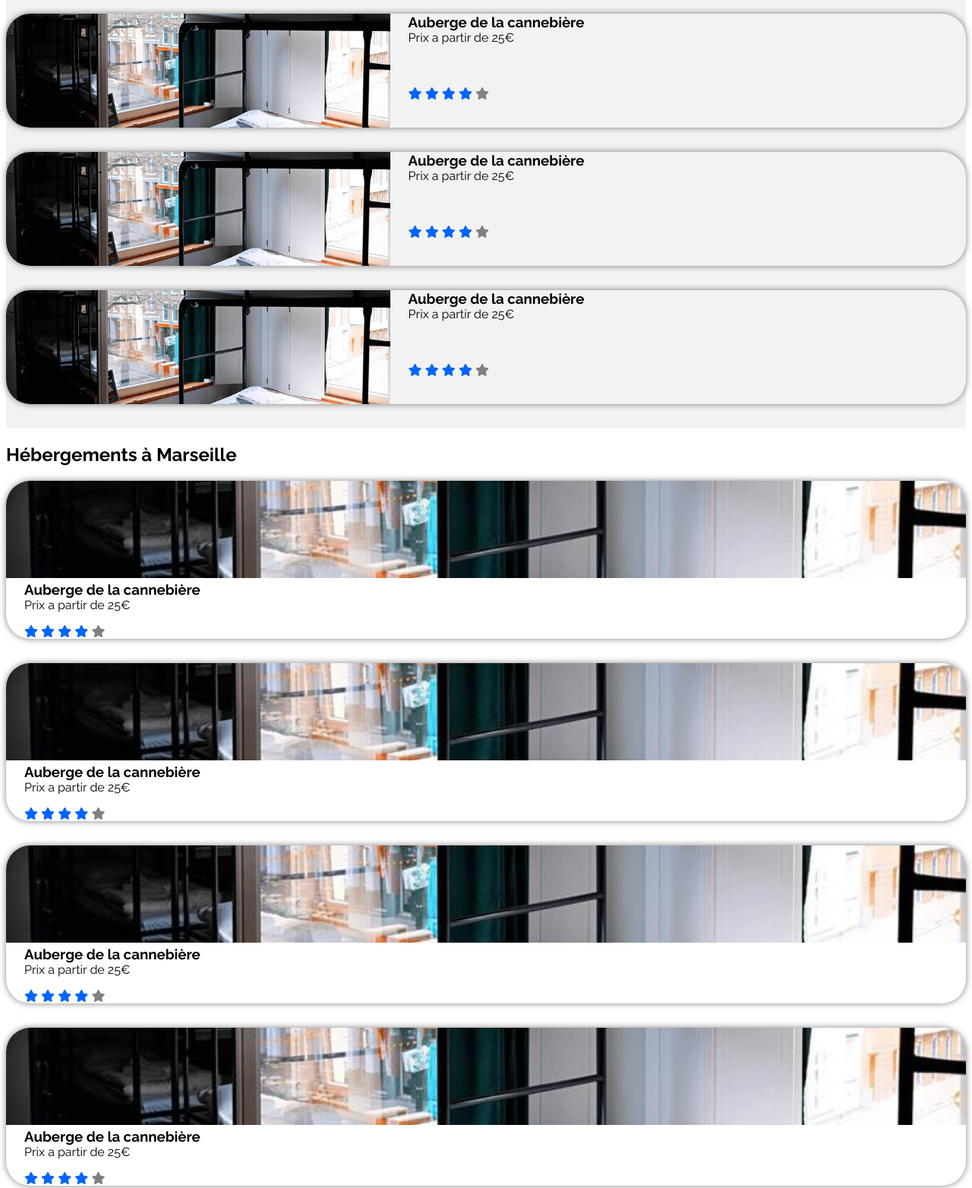
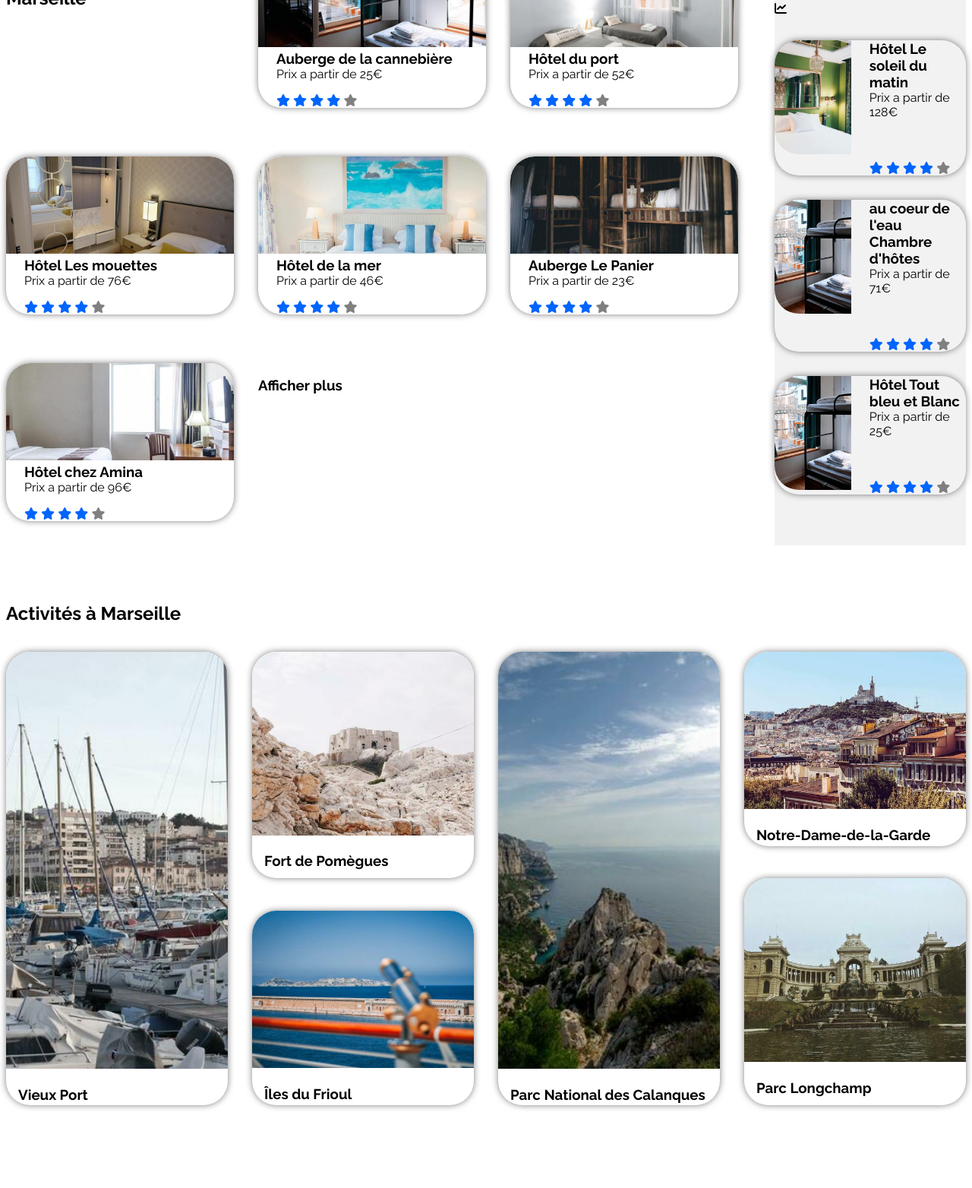
Before and after one commit to MattdevJR/MatthieuBernard_2_08072021, a plain HTML site: page index.html in a window 1280 px wide. Shown: the part 540-2104 px from the top of the page at 76% size. Drawn offline with Linux system fonts and the light colour scheme.

Commit message:
mobil ok destokp a travailler

```diff
--- a/index.html
+++ b/index.html
@@ -49,12 +49,16 @@
 			</div>
 		</section>
 
+
+
+
+
 		<section class="sect3">
 
 			<section class="sect3-section1">
-        <div class="title">
+
 					<h2>Hébergements à Marseille</h2>
-      </div>
+
 				<div class="block1">
 					<img src="images/hebergements/4_small/marcus-loke-WQJvWU_HZFo-unsplash.jpg" alt="images">
 					<div class="description">
@@ -72,9 +76,128 @@
 				</div>
 
 				<div class="block1">
+					<img src="images/hebergements/4_small/fred-kleber-gTbaxaVLvsg-unsplash.jpg" alt="images">
+					<div class="description">
+						<h3>Hôtel du port</h3>
+						<p>Prix a partir de 52€</p>
+						<div class="starsrecommandation">
+						  <i class="fas fa-star"></i>
+						  <i class="fas fa-star"></i>
+						  <i class="fas fa-star"></i>
+						  <i class="fas fa-star"></i>
+						  <i class="fas fa-star grey"></i>
+						</div>
+					  </div>
+				</div>
+
+				<div class="block1">
+					<img src="images/hebergements/4_small/reisetopia-B8WIgxA_PFU-unsplash.jpg" alt="images">
+					<div class="description">
+						<h3>Hôtel Les mouettes</h3>
+						<p>Prix a partir de 76€</p>
+						<div class="starsrecommandation">
+						  <i class="fas fa-star"></i>
+						  <i class="fas fa-star"></i>
+						  <i class="fas fa-star"></i>
+						  <i class="fas fa-star"></i>
+						  <i class="fas fa-star grey"></i>
+						</div>
+					  </div>
+				</div>
+
+				<div class="block1">
+					<img src="images/hebergements/4_small/annie-spratt-Eg1qcIitAuA-unsplash.jpg" alt="images">
+					<div class="description">
+						<h3>Hôtel de la mer</h3>
+						<p>Prix a partir de 46€</p>
+						<div class="starsrecommandation">
+						  <i class="fas fa-star"></i>
+						  <i class="fas fa-star"></i>
+						  <i class="fas fa-star"></i>
+						  <i class="fas fa-star"></i>
+						  <i class="fas fa-star grey"></i>
+						</div>
+					  </div>
+				</div>
+
+				<div class="block1">
+          <img src="images/hebergements/4_small/nicate-lee-kT-ZyaiwBe0-unsplash.jpg" alt="images">
+					<div class="description">
+						<h3>Auberge Le Panier</h3>
+						<p>Prix a partir de 23€</p>
+						<div class="starsrecommandation">
+						  <i class="fas fa-star"></i>
+						  <i class="fas fa-star"></i>
+						  <i class="fas fa-star"></i>
+						  <i class="fas fa-star"></i>
+						  <i class="fas fa-star grey"></i>
+						</div>
+					  </div>
+        </div>
+
+				<div class="block1">
+          <img src="images/hebergements/4_small/febrian-zakaria-M6S1WvfW68A-unsplash.jpg" alt="images">
+					<div class="description">
+						<h3>Hôtel chez Amina</h3>
+						<p>Prix a partir de 96€</p>
+						<div class="starsrecommandation">
+						  <i class="fas fa-star"></i>
+						  <i class="fas fa-star"></i>
+						  <i class="fas fa-star"></i>
+						  <i class="fas fa-star"></i>
+						  <i class="fas fa-star grey"></i>
+						</div>
+					  </div>
+        </div>
+
+        <h3>Afficher plus</h3>
+
+
+			</section>
+
+<!--
+			<div class="title">
+				<h2>Les plus populaires</h2><i class="fas fa-chart-line"></i>
+			  </div>-->
+
+			<section class="sect3-section2">
+				<h2>Les plus populaires</h2><i class="fas fa-chart-line stats"></i>
+				<div class="block1">
+          <img src="images/hebergements/4_small/imageshebergements4_smallfebrian-zakaria-M6S1WvfW68A-unsplash.jpg.jpg" alt="images">
+					<div class="description-section2">
+						<h3>Hôtel Le soleil du matin</h3>
+						<p>Prix a partir de 128€</p>
+						<div class="starsrecommandation">
+						  <i class="fas fa-star"></i>
+						  <i class="fas fa-star"></i>
+						  <i class="fas fa-star"></i>
+						  <i class="fas fa-star"></i>
+						  <i class="fas fa-star grey"></i>
+						</div>
+					  </div>
+				</div>
+
+
+				<div class="block1">
           <img src="images/hebergements/4_small/marcus-loke-WQJvWU_HZFo-unsplash.jpg" alt="images">
-					<div class="description">
-						<h3>Auberge de la cannebière</h3>
+					<div class="description-section2">
+						<h3>au coeur de l'eau Chambre d'hôtes</h3>
+						<p>Prix a partir de 71€</p>
+						<div class="starsrecommandation">
+						  <i class="fas fa-star"></i>
+						  <i class="fas fa-star"></i>
+						  <i class="fas fa-star"></i>
+						  <i class="fas fa-star"></i>
+						  <i class="fas fa-star grey"></i>
+						</div>
+					  </div>
+				</div>
+
+
+				<div class="block1">
+          <img src="images/hebergements/4_small/marcus-loke-WQJvWU_HZFo-unsplash.jpg" alt="images">
+					<div class="description-section2">
+						<h3>Hôtel Tout bleu et Blanc</h3>
 						<p>Prix a partir de 25€</p>
 						<div class="starsrecommandation">
 						  <i class="fas fa-star"></i>
@@ -86,123 +209,7 @@
 					  </div>
 				</div>
 
-				<div class="block1">
-					<img src="images/hebergements/4_small/marcus-loke-WQJvWU_HZFo-unsplash.jpg" alt="images">
-					<div class="description">
-						<h3>Auberge de la cannebière</h3>
-						<p>Prix a partir de 25€</p>
-						<div class="starsrecommandation">
-						  <i class="fas fa-star"></i>
-						  <i class="fas fa-star"></i>
-						  <i class="fas fa-star"></i>
-						  <i class="fas fa-star"></i>
-						  <i class="fas fa-star grey"></i>
-						</div>
-					  </div>
-				</div>
 
-				<div class="block1">
-					<img src="images/hebergements/4_small/marcus-loke-WQJvWU_HZFo-unsplash.jpg" alt="images">
-					<div class="description">
-						<h3>Auberge de la cannebière</h3>
-						<p>Prix a partir de 25€</p>
-						<div class="starsrecommandation">
-						  <i class="fas fa-star"></i>
-						  <i class="fas fa-star"></i>
-						  <i class="fas fa-star"></i>
-						  <i class="fas fa-star"></i>
-						  <i class="fas fa-star grey"></i>
-						</div>
-					  </div>
-				</div>
-
-				<div class="block1">
-          <img src="images/hebergements/4_small/marcus-loke-WQJvWU_HZFo-unsplash.jpg" alt="images">
-					<div class="description">
-						<h3>Auberge de la cannebière</h3>
-						<p>Prix a partir de 25€</p>
-						<div class="starsrecommandation">
-						  <i class="fas fa-star"></i>
-						  <i class="fas fa-star"></i>
-						  <i class="fas fa-star"></i>
-						  <i class="fas fa-star"></i>
-						  <i class="fas fa-star grey"></i>
-						</div>
-					  </div>
-        </div>
-
-				<div class="block1">
-          <img src="images/hebergements/4_small/marcus-loke-WQJvWU_HZFo-unsplash.jpg" alt="images">
-					<div class="description">
-						<h3>Auberge de la cannebière</h3>
-						<p>Prix a partir de 25€</p>
-						<div class="starsrecommandation">
-						  <i class="fas fa-star"></i>
-						  <i class="fas fa-star"></i>
-						  <i class="fas fa-star"></i>
-						  <i class="fas fa-star"></i>
-						  <i class="fas fa-star grey"></i>
-						</div>
-					  </div>
-        </div>
-
-        <h2>Afficher plus</h2>
-
-			</section>
-
-
-
-			<section class="sect3-section2">
-        <div class="title">
-        <h2>Les plus populaires</h2><i class="fas fa-chart-line"></i>
-      </div>
-				<div class="block1">
-          <img src="images/hebergements/4_small/marcus-loke-WQJvWU_HZFo-unsplash.jpg" alt="images">
-					<div class="description-section2">
-						<h3>Auberge de la cannebière</h3>
-						<p>Prix a partir de 25€</p>
-						<div class="starsrecommandation">
-						  <i class="fas fa-star"></i>
-						  <i class="fas fa-star"></i>
-						  <i class="fas fa-star"></i>
-						  <i class="fas fa-star"></i>
-						  <i class="fas fa-star grey"></i>
-						</div>
-					  </div>
-				</div>
-        </div>
-
-				<div class="block1">
-          <img src="images/hebergements/4_small/marcus-loke-WQJvWU_HZFo-unsplash.jpg" alt="images">
-					<div class="description-section2">
-						<h3>Auberge de la cannebière</h3>
-						<p>Prix a partir de 25€</p>
-						<div class="starsrecommandation">
-						  <i class="fas fa-star"></i>
-						  <i class="fas fa-star"></i>
-						  <i class="fas fa-star"></i>
-						  <i class="fas fa-star"></i>
-						  <i class="fas fa-star grey"></i>
-						</div>
-					  </div>
-				</div>
-        </div>
-
-				<div class="block1">
-          <img src="images/hebergements/4_small/marcus-loke-WQJvWU_HZFo-unsplash.jpg" alt="images">
-					<div class="description-section2">
-						<h3>Auberge de la cannebière</h3>
-						<p>Prix a partir de 25€</p>
-						<div class="starsrecommandation">
-						  <i class="fas fa-star"></i>
-						  <i class="fas fa-star"></i>
-						  <i class="fas fa-star"></i>
-						  <i class="fas fa-star"></i>
-						  <i class="fas fa-star grey"></i>
-						</div>
-					  </div>
-				</div>
-        </div>
 			</section>
 
 		</section><!--End section-->
@@ -213,54 +220,56 @@
 
         <h2>Activités à Marseille</h2>
 
-				<div class="block4">
-					<img src="images/hebergements/4_small/marcus-loke-WQJvWU_HZFo-unsplash.jpg" alt="images">
+				<div class="block4-1">
+					<img src="images/activites/4_small/vieuxport.jpg" alt="images">
 					<div class="description-sect4">
-						<h3>Auberge de la cannebière</h3>
+						<h3>Vieux Port</h3>
 					  </div>
 				</div>
 
-        <div class="block4">
-					<img src="images/hebergements/4_small/marcus-loke-WQJvWU_HZFo-unsplash.jpg" alt="images">
+        <div class="block4-2">
+					<img src="images/activites/4_small/paul-hermann-QFTrLdQIRhI-unsplash.jpg" alt="images">
 					<div class="description-sect4">
-						<h3>Auberge de la cannebière</h3>
+						<h3>Fort de Pomègues</h3>
 					  </div>
           </div>
 
-        <div class="block4">
-					<img src="images/hebergements/4_small/marcus-loke-WQJvWU_HZFo-unsplash.jpg" alt="images">
+
+        <div class="block4-3">
+					<img src="images/activites/4_small/ilesdufrioul.jpg" alt="images">
 					<div class="description-sect4">
-						<h3>Auberge de la cannebière</h3>
+						<h3>Îles du Frioul</h3>
 					  </div>
 				</div>
 
-        <div class="block4">
-					<img src="images/hebergements/4_small/marcus-loke-WQJvWU_HZFo-unsplash.jpg" alt="images">
+        <div class="block4-4">
+					<img src="images/activites/4_small/parcnational.jpg" alt="images">
 					<div class="description-sect4">
-						<h3>Auberge de la cannebière</h3>
+						<h3>Parc National des Calanques</h3>
 					  </div>
 				</div>
 
-        <div class="block4">
-					<img src="images/hebergements/4_small/marcus-loke-WQJvWU_HZFo-unsplash.jpg" alt="images">
+        <div class="block4-5">
+					<img src="images/activites/4_small/florian-wehde-xW9e8gdotxI-unsplash.jpg" alt="images">
 					<div class="description-sect4">
-						<h3>Auberge de la cannebière</h3>
+						<h3>Notre-Dame-de-la-Garde</h3>
 					  </div>
           </div>
 
-        <div class="block4">
-					<img src="images/hebergements/4_small/marcus-loke-WQJvWU_HZFo-unsplash.jpg" alt="images">
+        <div class="block4-6">
+					<img src="images/activites/4_small/parc.jpg" alt="images">
 					<div class="description-sect4">
-						<h3>Auberge de la cannebière</h3>
+						<h3>Parc Longchamp</h3>
 					  </div>
 				</div>
+
 
       </section>
     </section>
 
-	</main>
+
 	<footer>
-		<div>
+		<div class="footerbottom">
 
 
       <div class=footercolumn>
@@ -285,5 +294,6 @@
   </div>
     </div>
 	</footer>
+</main>
 </body>
 </html>
--- a/style.css
+++ b/style.css
@@ -267,62 +267,147 @@
   color: #0065FC;
 }
 
-/*
-@media screen and (max-width: 1200px) {
 
-  .top_nav{
+@media screen and (min-width:1200px){
+  body {
+    height: 100vh;
+  }
+
+  /*MENU*/
+
+  .top_nav {
+    display: flex;
+    flex-wrap: wrap;
+  }
+
+
+
+  .top_logo{
+    margin: 2rem;
+  }
+
+  /*Phrase*/
+
+  /*Recherche*/
+  .searchbar{
+    justify-content: flex-start;
+    margin-top: 2rem;
+  }
+  /*Filtres*/
+
+  /*Hebergements et populaires*/
+  .sect3{
+    display: flex;
+    flex-direction: row;
+    column-gap: 3rem;
+  }
+  .sect3 .sect3-section1{
+    order: 1;
+  }
+  .sect3-section1{
     display: grid;
-    grid-template-columns: 60% auto auto auto;
+    grid-template-columns: repeat(3, 1fr);
+    grid-template-rows: auto 1fr 1fr;
+    gap: 2rem;
+  }
+
+  .sect3-section1 .block1{
+    width: 300px;
+    overflow: hidden;
+  }
+  .block1 > img{
     width: 100%;
 
   }
-  .top_logo {
-    margin: 2rem;
+
+  .sect3 .sect3-section2{
+    order: 2;
+  }
+  /*Activites*/
+  .sect4 .sect4-section1{
+    display: grid;
+    grid-template-columns: repeat(4, 1fr);
+    grid-template-rows:10% 30% 5% 5% 30%;
+    column-gap: 2rem;
+
+  }
+  .sect4-section1 > div{
+    box-shadow: 0 0 0.5rem rgb(0 0 0 / 50%);
+    border-radius: 2rem 2rem 2rem 2rem;
+  }
+  .sect4-section1 > div:hover{
+    transform: scale(1.01);
+  }
+  .sect4-section1 img{
+    border-radius: 2rem 2rem 0rem 0rem;
+  }
+
+  .sect4-section1 .block4-1{
+    grid-area:2/1/6/2 ;
     cursor: pointer;
   }
-  .top_nav a {
-    text-decoration: none;
-    text-align: center;
-    color: black;
-    padding: 3rem 1.25rem;
-    border-top: 2px solid transparent;
-  }
-  .top_nav a:hover{
-    border-top-color: #0065FC;
-    color: #0065FC;
-  }
-  .sect1{
-    padding-left: 2rem;
-  }
-  .searchbar{
-    justify-content: flex-start;
-  }
-  .searchbar button {
-    color: white;
-    background-color: #0065FC;
-    border-radius: 0% 30% 30% 0%;
-    font-size: medium;
-    border-width: 0;
-    cursor: pointer;
-    height: 100%;
-    width: 6rem;
-  }
-  .sect3 {
-  display: flex;
-  width: 100%;
-  flex-direction: row;
-  gap: 2rem;
-  }
-  .sect3 .sect3-section1 {
-  order: 1;
-  }
-  .sect3 .sect3-section2 {
-  order: 2;
+  .block4-1 img{
+    height: 92%;
+    width: 100%;
+    object-fit: cover;
   }
 
-  .sect3-section1{
-  display: flex;
-  justify-content: space-between;
+  .sect4-section1 .block4-2{
+    grid-area: 2/2/4/2;
+    cursor: pointer;
+  }
+  .block4-2 img{
+    height: 81%;
+    width: 100%;
+    object-fit: cover;
   }
 
-}*/
+  .sect4-section1 .block4-3{
+    grid-area: 5/2/6/2;
+    cursor: pointer;
+  }
+  .block4-3 img{
+    height: 81%;
+    width: 100%;
+    object-fit: cover;
+  }
+
+  .sect4-section1 .block4-4{
+    grid-area: 2/3/6/3;
+    cursor: pointer;
+  }
+
+  .block4-4 img{
+    height: 92%;
+    width: 100%;
+    object-fit: cover;
+  }
+
+  .sect4-section1 .block4-5{
+    grid-area: 2/5/3/4;
+    cursor: pointer;
+  }
+  .block4-5 img{
+    height: 81%;
+    width: 100%;
+    object-fit: cover;
+  }
+
+  .sect4-section1 .block4-6{
+    grid-area: 4/5/6/4;
+    cursor: pointer;
+  }
+  .block4-6 img{
+    height: 81%;
+    width: 100%;
+    object-fit: cover;
+  }
+
+
+
+  .footerbottom{
+    display: grid;
+    grid-template-columns: repeat(3, 1fr);
+
+  }
+}
```
Also changed, not shown: images/hebergements/4_small/imgessai.jpg (added). Lines whose indentation alone changed are shown as unchanged.
